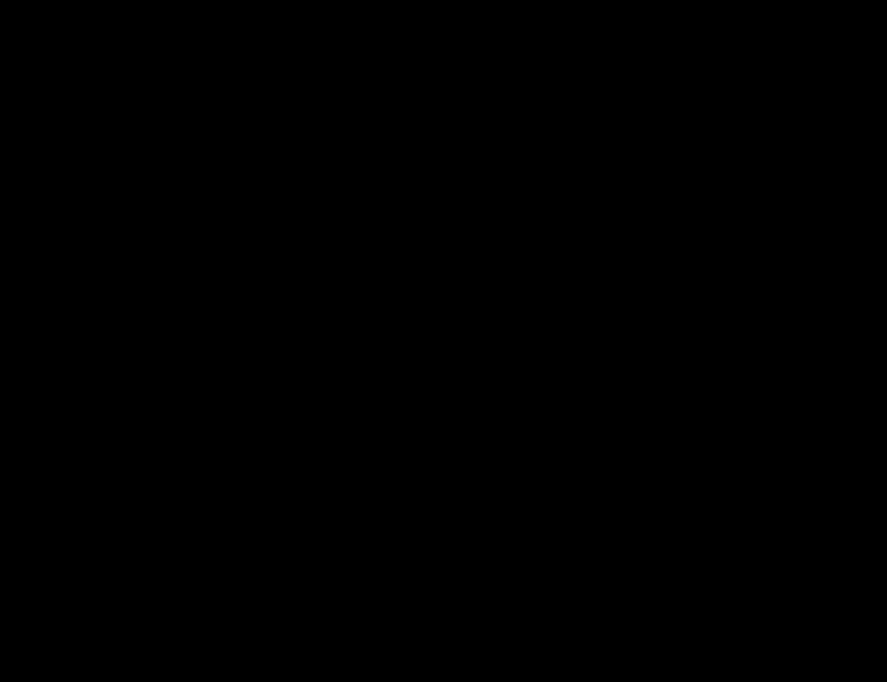
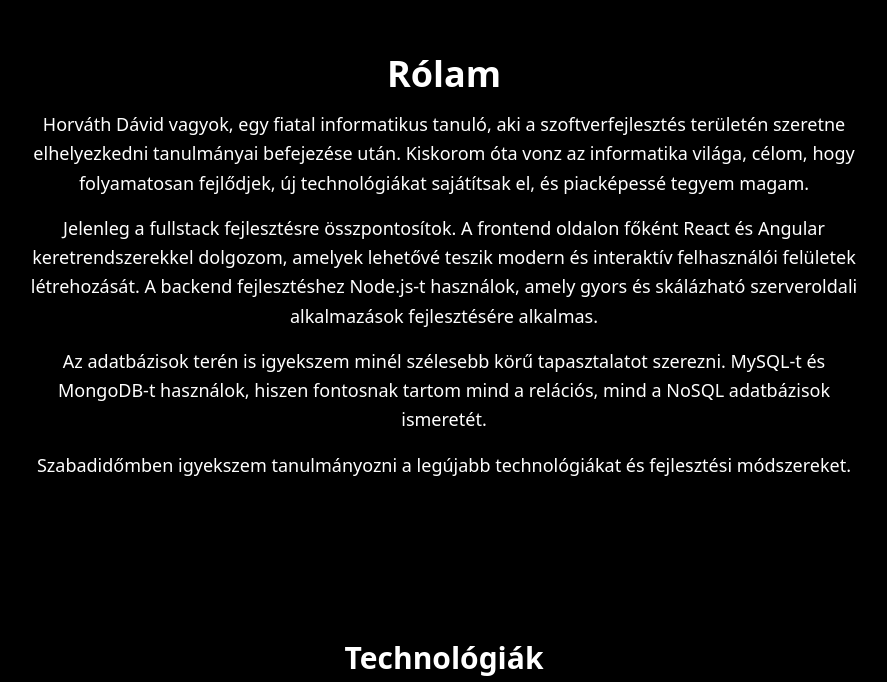
Before and after one commit to hrvth-dev/portfolio, a React (Create React App) app: page / in a window 1280 px wide. Shown: the part 858-1540 px from the top of the page, without its empty margins (196-1083 px from the left). Before the commit the page ends 800 px from the top, so only its background shows below. Built offline with nearby package versions, Linux system fonts and the light colour scheme.

Commit message:
Komponensek hozzáaddása gyökér állományhoz.

```diff
--- a/src/App.js
+++ b/src/App.js
@@ -1,12 +1,15 @@
 import React from 'react';
 import Header from "../src/components/Header.jsx";
+import AboutMe from './components/AboutMe.jsx';
+import Skills from './components/Skills.jsx';
 import "../src/App.css";
 
 function App() {
   return (
     <div className="App">
-      <Header />
-
+      <Header/>
+      <AboutMe/>
+      <Skills/>
     </div>
   );
 }
```
